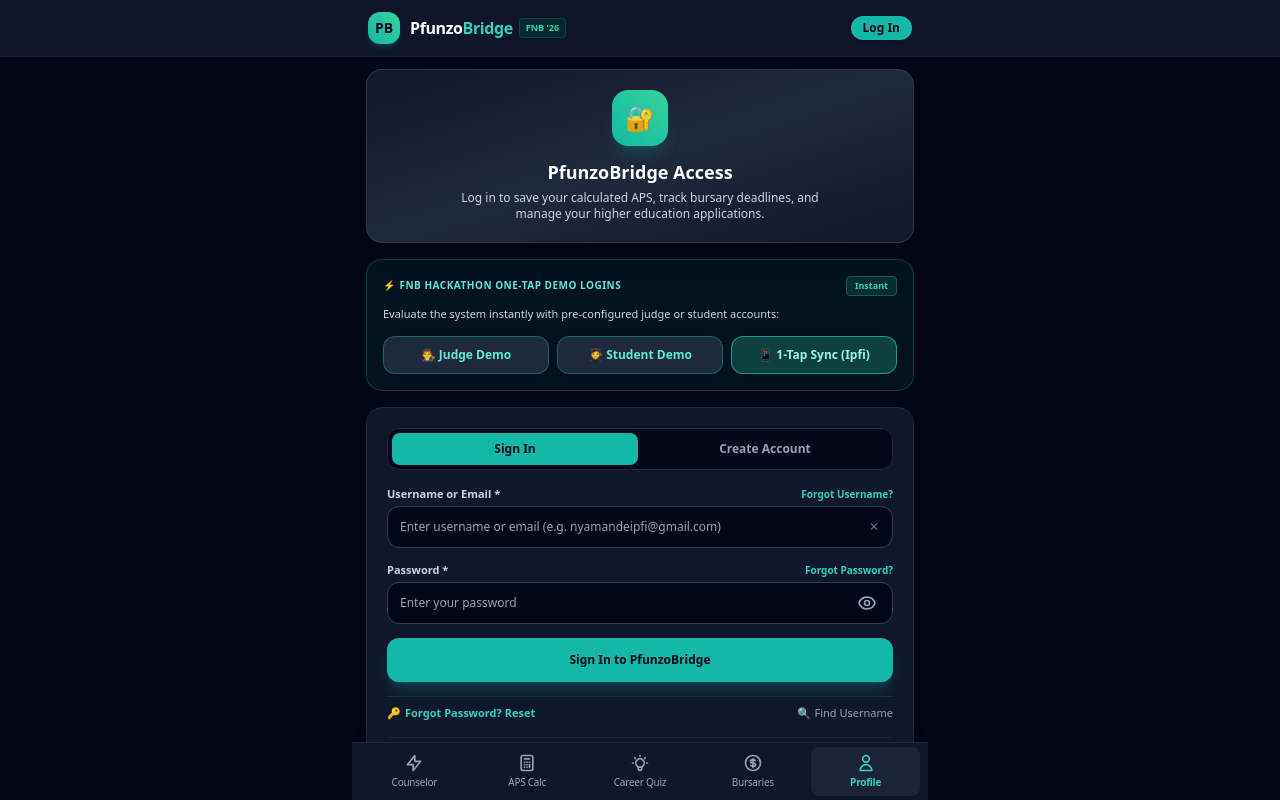
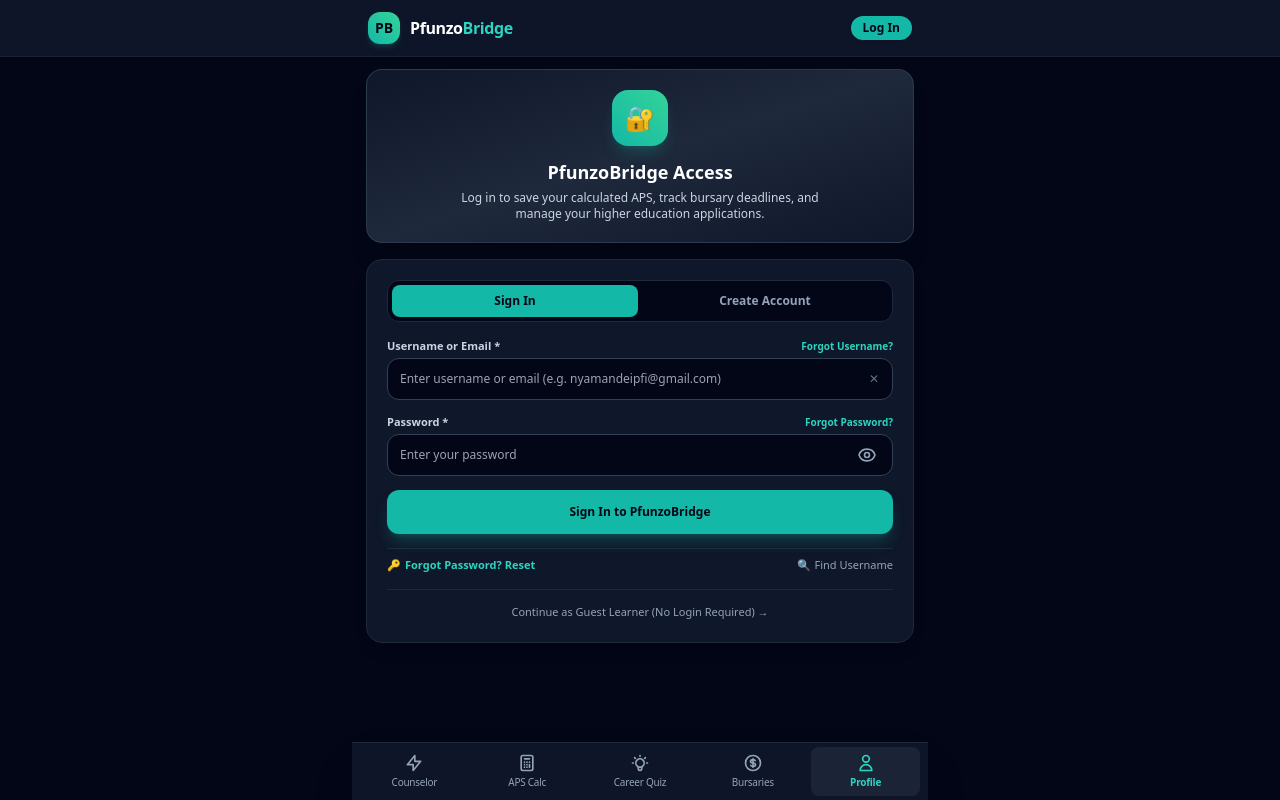
Before and after one commit to ipfiny/Pfunzobridge, a Django app: page /login/ in a window 1280 px wide. Run offline with Django 4.2, Linux system fonts and the light colour scheme; some libraries are stand-ins or nearby versions.

Commit message:
Remove FNB Hackathon demo login buttons and header badge

```diff
--- a/agents/templates/agents/base.html
+++ b/agents/templates/agents/base.html
@@ -86,7 +86,6 @@
                 </div>
                 <div class="flex items-center space-x-1.5">
                     <span class="text-base font-bold tracking-tight text-white">Pfunzo<span class="text-teal-400">Bridge</span></span>
-                    <span class="hidden sm:inline-block text-[9px] bg-teal-950/80 text-teal-400 font-semibold px-1.5 py-0.5 rounded border border-teal-800/50">FNB '26</span>
                 </div>
             </a>
 
--- a/agents/templates/agents/login.html
+++ b/agents/templates/agents/login.html
@@ -14,47 +14,6 @@
         <p class="text-xs text-slate-300 mt-1 max-w-sm mx-auto">
             Log in to save your calculated APS, track bursary deadlines, and manage your higher education applications.
         </p>
-    </div>
-
-    <!-- Hackathon Quick Demo Accounts (One-Tap Access) -->
-    <div class="rounded-2xl bg-teal-950/30 border border-teal-800/60 p-4 shadow-lg space-y-2.5">
-        <div class="flex items-center justify-between">
-            <span class="text-[10px] font-bold text-teal-300 uppercase tracking-wider flex items-center space-x-1">
-                <span>⚡</span>
-                <span>FNB Hackathon One-Tap Demo Logins</span>
-            </span>
-            <span class="text-[9px] bg-teal-950 text-teal-400 font-semibold px-2 py-0.5 rounded border border-teal-800">Instant</span>
-        </div>
-        <p class="text-[11px] text-slate-300">Evaluate the system instantly with pre-configured judge or student accounts:</p>
-
-        <div class="grid grid-cols-2 sm:grid-cols-3 gap-2 pt-1">
-            <form method="post" action="{% url 'login' %}">
-                {% csrf_token %}
-                <input type="hidden" name="action" value="demo_judge">
-                <input type="hidden" name="next" value="{{ next }}">
-                <button type="submit" class="w-full py-2.5 px-2 rounded-xl bg-slate-800 hover:bg-slate-700 border border-teal-600/60 text-teal-300 font-bold text-xs shadow tap-scale flex items-center justify-center space-x-1 cursor-pointer">
-                    <span>👨‍⚖️ Judge Demo</span>
-                </button>
-            </form>
-
-            <form method="post" action="{% url 'login' %}">
-                {% csrf_token %}
-                <input type="hidden" name="action" value="demo_student">
-                <input type="hidden" name="next" value="{{ next }}">
-                <button type="submit" class="w-full py-2.5 px-2 rounded-xl bg-slate-800 hover:bg-slate-700 border border-teal-600/60 text-teal-300 font-bold text-xs shadow tap-scale flex items-center justify-center space-x-1 cursor-pointer">
-                    <span>🧑‍🎓 Student Demo</span>
-                </button>
-            </form>
-
-            <form method="post" action="{% url 'login' %}" class="col-span-2 sm:col-span-1">
-                {% csrf_token %}
-                <input type="hidden" name="action" value="quick_login_nyamande">
-                <input type="hidden" name="next" value="{{ next }}">
-                <button type="submit" class="w-full py-2.5 px-2 rounded-xl bg-teal-900/80 hover:bg-teal-800 border border-teal-500/80 text-teal-200 font-bold text-xs shadow tap-scale flex items-center justify-center space-x-1 cursor-pointer">
-                    <span>📱 1-Tap Sync (Ipfi)</span>
-                </button>
-            </form>
-        </div>
     </div>
 
     <!-- Error Alert if any -->
--- a/agents/views.py
+++ b/agents/views.py
@@ -528,7 +528,7 @@ def login_view(request):
                 messages.success(request, f"Welcome back, {user.first_name or user.username}! Ready to use the AI Counselor.")
                 return redirect(next_url)
             else:
-                error_message = "Invalid username or password. Please try again, tap 'Forgot Password' below, or use a One-Tap Demo account."
+                error_message = "Invalid username or password. Please try again or tap 'Forgot Password' below."
 
         # Password Reset / Recovery Form Action
         elif action == 'reset_password':
```
